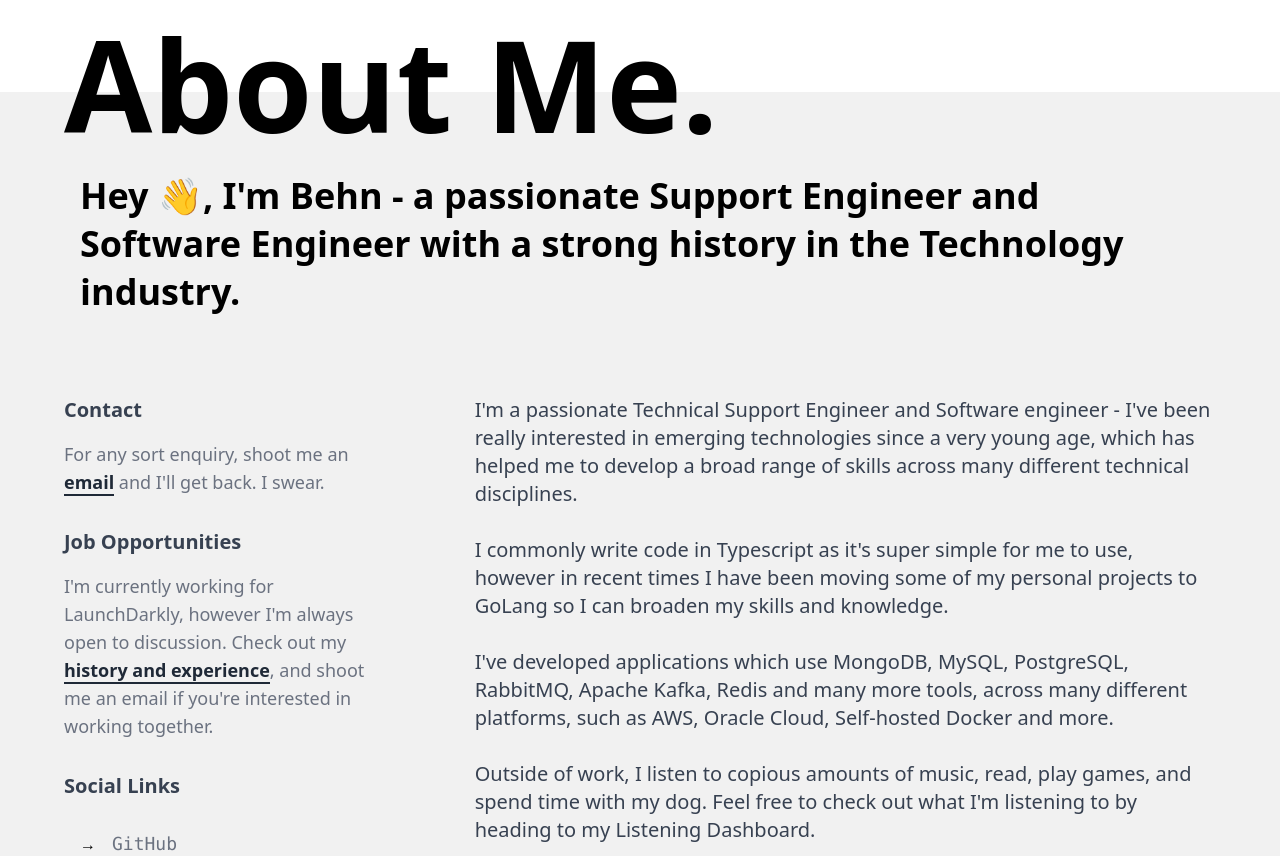
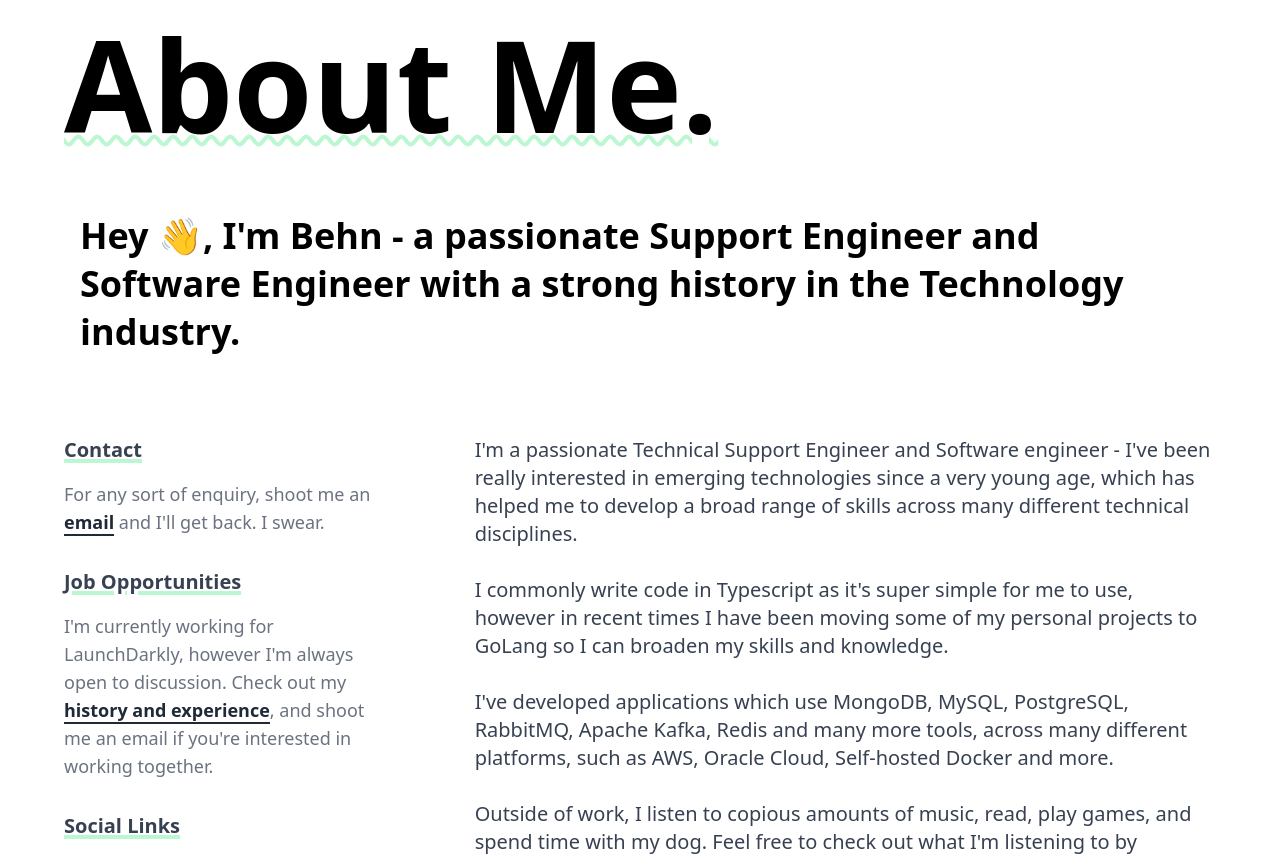
Before and after one commit to BehnH/portfolio, a Next.js app: page /about in a window 1280 px wide. Shown: the part 240-1096 px from the top of the page. Built offline with nearby package versions, Linux system fonts and the light colour scheme.

Commit message:
Add new heading stylings

```diff
--- a/pages/about.tsx
+++ b/pages/about.tsx
@@ -8,11 +8,11 @@ export default function Page() {
             <ContainerBlock>
                 <section className="bg-white">
                     <div className="max-w-6xl mx-auto h-48 bg-white">
-                        <h1 className=" text-5xl md:text-9xl font-bold py-20 text-center md:text-left">
+                        <h1 className="text-5xl md:text-9xl font-bold py-20 text-center md:text-left underline decoration-[#bbf7d0] decoration-wavy decoration-4">
                             About Me.
                         </h1>
                     </div>
-                    <div className="bg-[#F1F1F1] -mt-10">
+                    <div>
                         <div className="text-container max-w-6xl mx-auto pt-20">
                             <p
                                 className="leading-loose text-2xl md:text-4xl font-semibold  mx-4"
@@ -22,16 +22,16 @@ export default function Page() {
                             </p>
                         </div>
                     </div>
-                    <div className="bg-[#F1F1F1] px-4">
+                    <div >
                         <div className="pt-20 grid grid-cols-1 md:grid-cols-3 max-w-6xl mx-auto gap-y-20 gap-x-20">
                             {/* Social Buttons */}
                             <div className="inline-flex flex-col">
                                 <div>
-                                    <h1 className="text-xl font-semibold text-gray-700">
+                                    <h1 className="text-xl font-semibold text-gray-700 underline decoration-[#bbf7d0] decoration-4">
                                         Contact
                                     </h1>
                                     <p className="text-lg text-gray-500 mt-4">
-                                        For any sort enquiry, shoot me an {" "}
+                                        For any sort of enquiry, shoot me an {" "}
                                         <a
                                             href={`mailto:hello@behn.dev?subject=Hey`}
                                             className="text-gray-800 border-b-2 border-gray-800 font-bold"
@@ -42,7 +42,7 @@ export default function Page() {
                                     </p>
                                 </div>
                                 <div className="mt-8">
-                                    <h1 className="text-xl font-semibold text-gray-700">
+                                    <h1 className="text-xl font-semibold text-gray-700 underline decoration-[#bbf7d0] decoration-4">
                                         Job Opportunities
                                     </h1>
                                     <p className="text-lg text-gray-500 mt-4">
@@ -58,7 +58,7 @@ export default function Page() {
                                     </p>
                                 </div>
                                 {/* Social Links */}
-                                <h1 className="text-xl font-semibold text-gray-700 mt-8">
+                                <h1 className="text-xl font-semibold text-gray-700 mt-8 underline decoration-[#bbf7d0] decoration-4">
                                     Social Links
                                 </h1>
                                 <div className="mt-4 ml-4">
--- a/pages/experience.tsx
+++ b/pages/experience.tsx
@@ -42,11 +42,11 @@ export default function Page() {
             <ContainerBlock>
                 <section className="bg-white">
                     <div className="max-w-6xl mx-auto h-48 bg-white">
-                        <h1 className=" text-5xl md:text-9xl font-bold py-20 text-center md:text-left">
+                        <h1 className="text-5xl md:text-9xl font-bold py-20 text-center md:text-left underline decoration-[#bbf7d0] decoration-wavy decoration-4">
                             Experience
                         </h1>
                     </div>
-                    <div className="bg-[#F1F1F1] -mt-4">
+                    <div>
                         <div className="grid grid-cols-1 max-w-xl mx-auto pt-20">
                             {/* Experience card */}
                             {jobHistory.map((exp, idx) => (
--- a/pages/index.tsx
+++ b/pages/index.tsx
@@ -1,3 +1,4 @@
+import Image from "next/image";
 import { ContainerBlock } from "../components/Base";
 
 export default function Page() {
@@ -19,7 +20,7 @@ export default function Page() {
                     {/* Image container */}
                     <div className="hidden lg:block relative w-full md:w-1/2 -mr-40 mt-20">
                         <div className="w-3/4 ">
-                            <img src="/wordmark.png" alt="avatar" className="shadow" />
+                            <Image src="/wordmark.png" alt="avatar" className="shadow" width={475.5} height={475.5} />
                             <div className="flex flex-row justify-between mt-4">
                                 <div className="flex flex-row space-x-4">
                                     <svg
```
